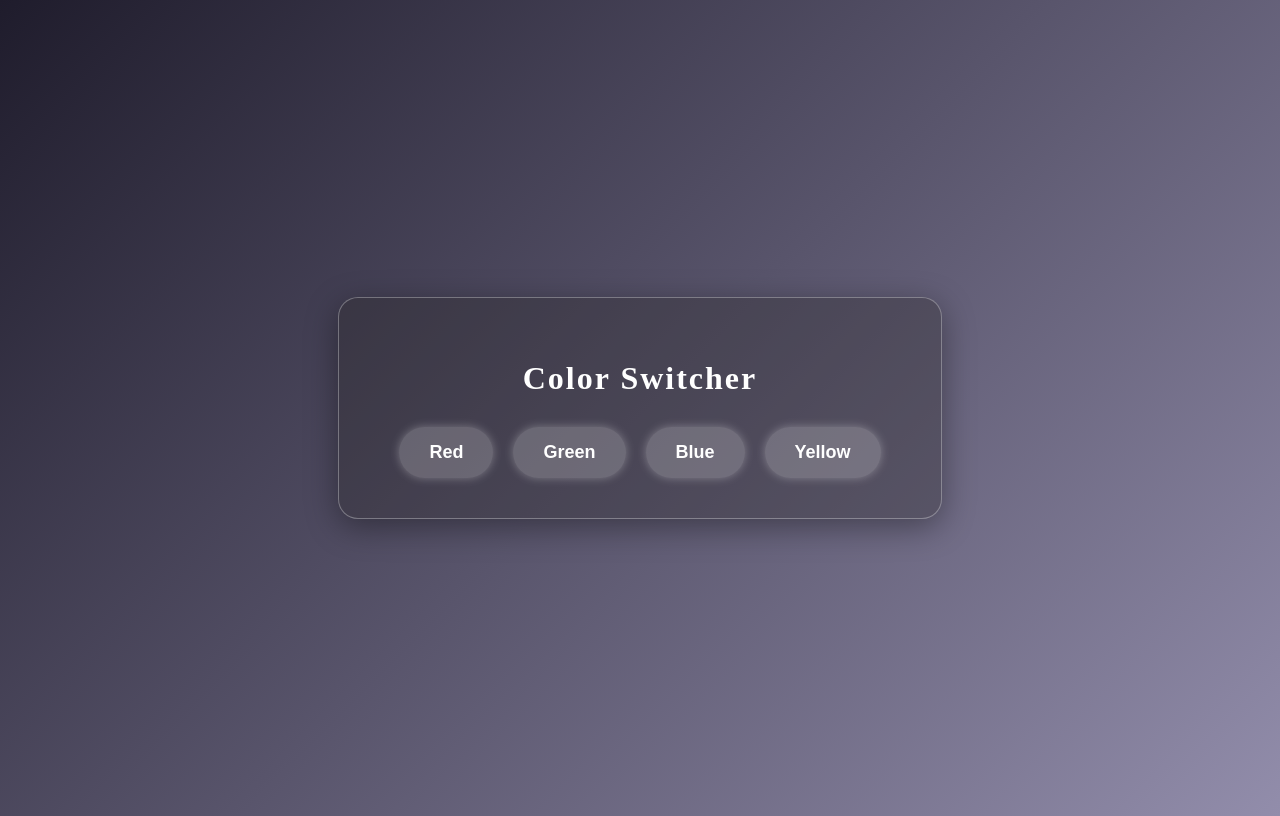
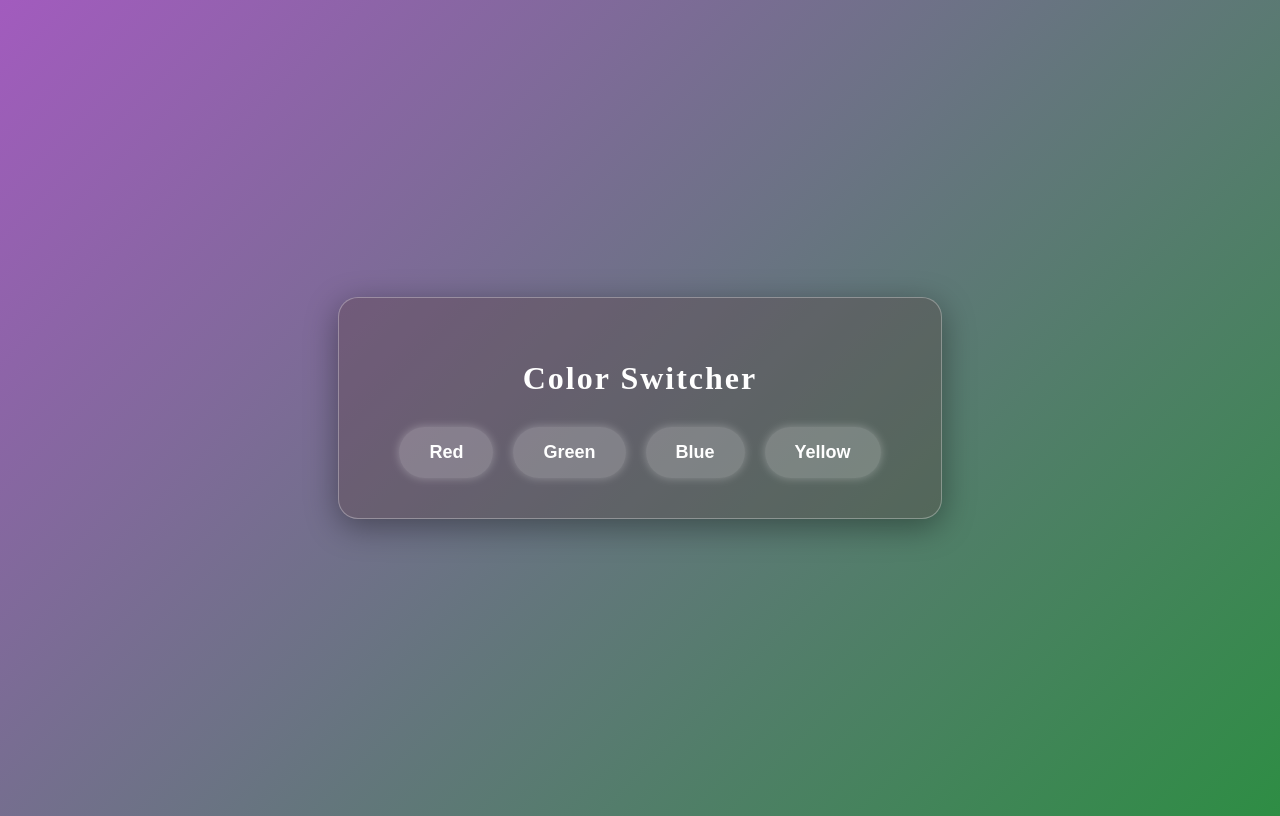
Before and after one commit to HariomPtdr/DOM, a plain HTML site: page index.html in a window 1280 px wide. Drawn offline with Linux system fonts and the light colour scheme.

Commit message:
color changer

```diff
--- a/style.css
+++ b/style.css
@@ -3,12 +3,12 @@ body {
     display: flex;
     justify-content: center;
     align-items: center;
-    background: linear-gradient(135deg, #1f1c2c, #928dab);
+    background: linear-gradient(135deg, #a25bbe, #2e8d44);
     transition: background-color 0.5s ease;
 }
 
 .box {
-    background: rgba(40, 37, 37, 0.312);
+    background: rgba(86, 57, 57, 0.312);
     box-shadow: 0 8px 32px rgba(0,0,0,0.37);
     border-radius: 20px;
     padding: 40px 60px;
```
